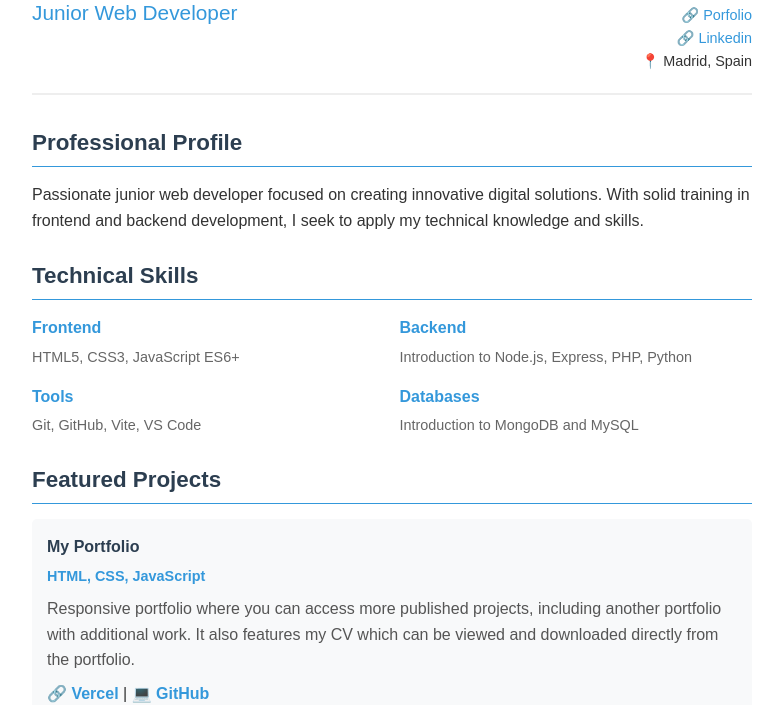
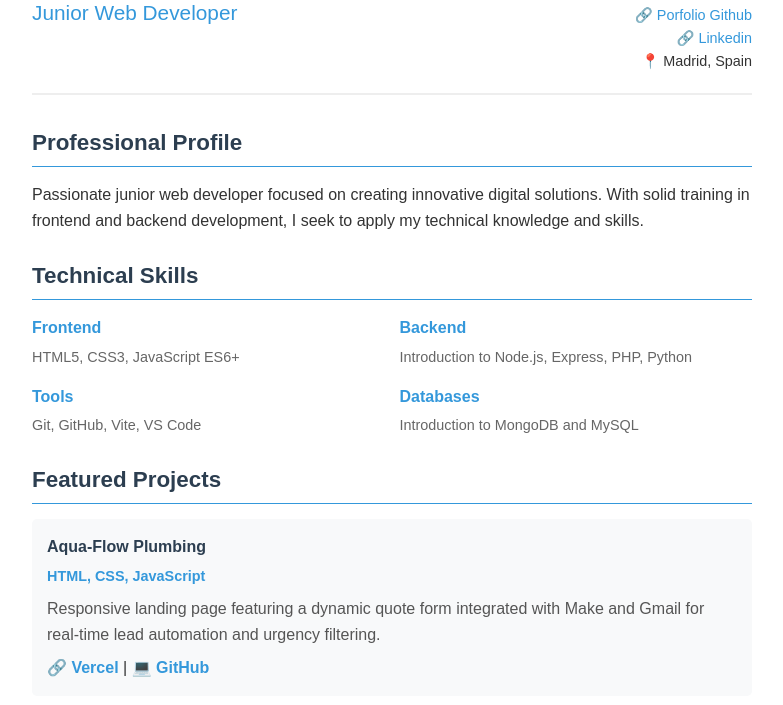
Before and after one commit to alber6/proyecto_4, a website: page public/cv/cv.html in a window 1280 px wide. Shown: the part 105-810 px from the top of the page, without its empty margins (248-1031 px from the left). Drawn offline with Linux system fonts and the light colour scheme.

```diff
--- a/public/cv/cv.html
+++ b/public/cv/cv.html
@@ -18,7 +18,8 @@
             <li>📧 albertopeinado08@gmail.com</li>
             <li>📱 +34 697 63 29 74</li>
             <li>🔗 <a href="https://github.com/alber6" target="_blank">Github</a></li>
-            <li>🔗 <a href="https://albertopeinado.vercel.app/">Porfolio</a></li>
+            <li>🔗 <a href="https://albertopeinado.vercel.app/">Porfolio</a>
+            <a href="https://github.com/alber6/proyecto_4">Github</a></li>
              <li>🔗 <a href="https://www.linkedin.com/in/alberto-g-217b44383/">Linkedin</a></li>
             <li>📍 Madrid, Spain</li>
         </ul>
@@ -57,12 +58,12 @@
     <section class="cv-section">
         <h3>Featured Projects</h3>
         <div class="project">
-            <h4>My Portfolio</h4>
+            <h4>Aqua-Flow Plumbing</h4>
             <p class="project-tech">HTML, CSS, JavaScript</p>
-            <p class="project-description">Responsive portfolio where you can access more published projects, including another portfolio with additional work. It also features my CV which can be viewed and downloaded directly from the portfolio.</p>
+            <p class="project-description">Responsive landing page featuring a dynamic quote form integrated with Make and Gmail for real-time lead automation and urgency filtering.</p>
             <p class="project-links">
-                🔗 <a href="https://secondportfolio-ochre.vercel.app/">Vercel</a> |
-                💻 <a href="https://github.com/alber6/proyecto_4">GitHub</a>
+                🔗 <a href="https://aqua-flow-plumbing.vercel.app/">Vercel</a> |
+                💻 <a href="https://github.com/alber6/AquaFlowPlumbing">GitHub</a>
             </p>
         </div>
         <div class="project">
@@ -113,7 +114,7 @@
 
     <!-- Action Buttons (hidden when printing) -->
     <div class="cv-actions no-print">
-        <button onclick="window.print()" class="btn-download">📄 Download PDF</button>
+        <a href="./CV_Alberto_Peinado_WebDev.pdf" download="CV_Alberto_Peinado.pdf" class="btn-download" style="text-decoration: none;">📄 Download PDF</a>
         <a href="../index.html" class="btn-back">← Back to Portfolio</a>
     </div>
 </body>
```
Also changed, not shown: src/data/data.js (+7 -0 lines), public/images/dinodex.png (added), 1 other file.
